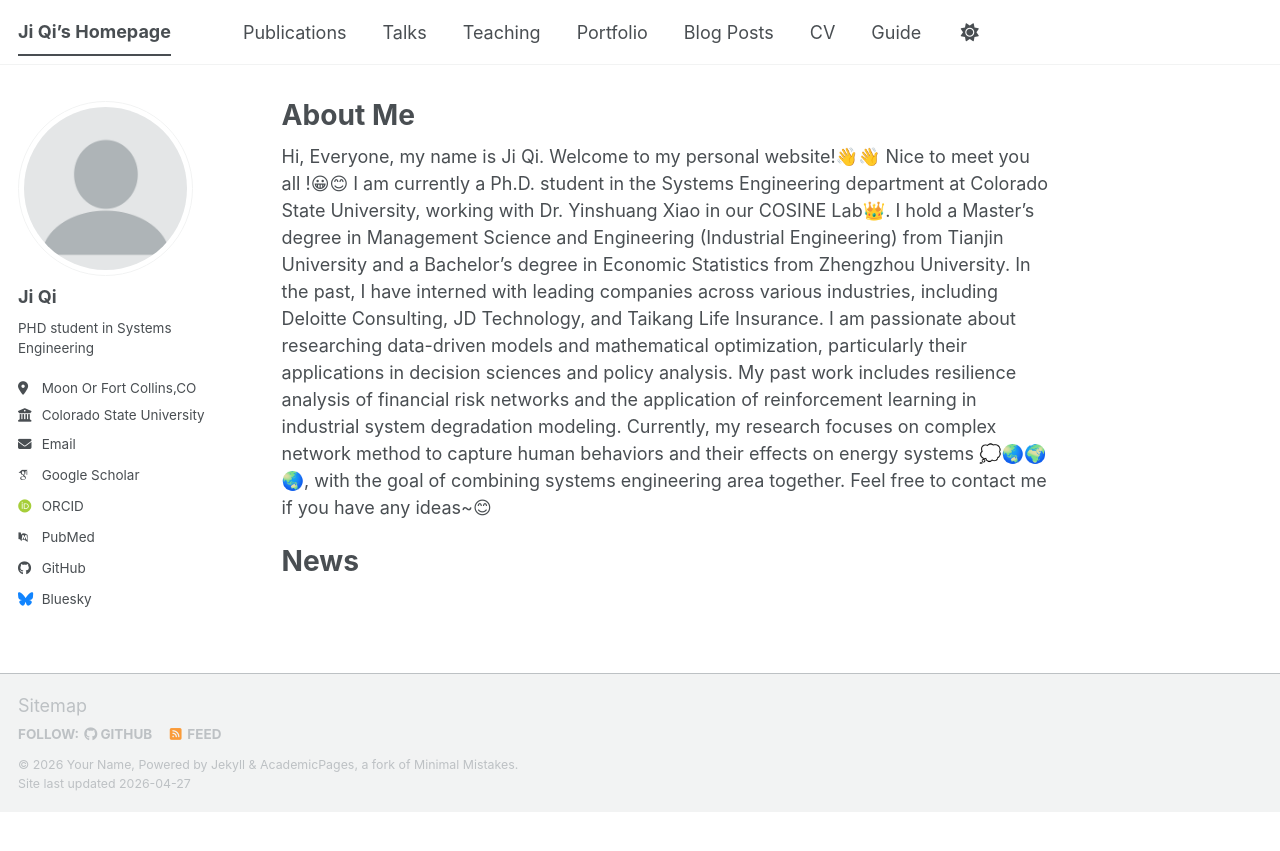
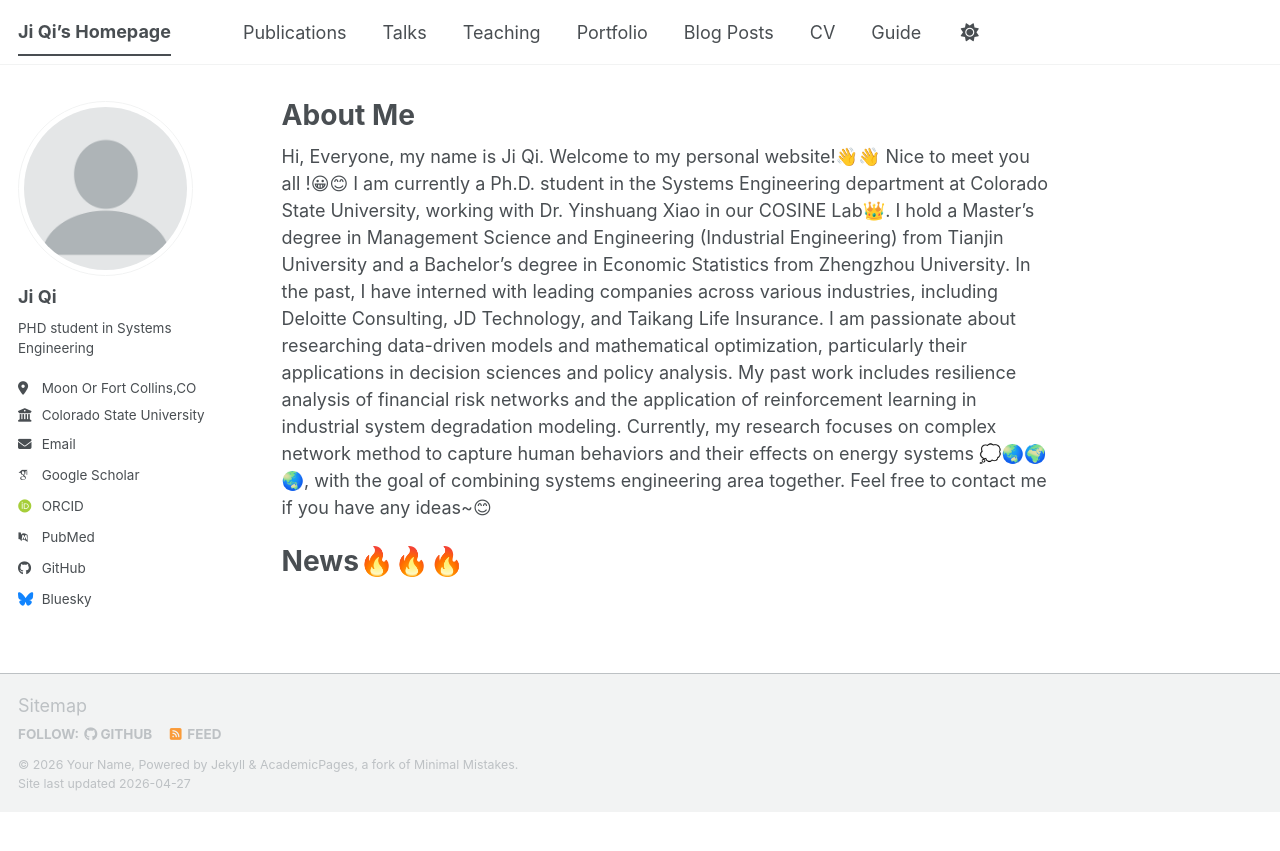
Before and after one commit to Wanxiangzhiji/Wanxiangzhiji.github.io, a Jekyll site: the page built from _pages/about.md, in a window 1280 px wide. Shown: the top 851 px of the page. Built offline with Jekyll 4.4.1, drawn with Linux system fonts in a browser that asks for light colours; some web fonts are replaced; a script bundle is joined from its source files by our own code; library files that are not in the unit come from our copies.

```diff
--- a/_pages/about.md
+++ b/_pages/about.md
@@ -14,5 +14,5 @@ My past work includes resilience analysis of financial risk networks and the app
 Currently, my research focuses on complex network method to capture human behaviors and their effects on energy systems 💭🌏🌍🌏, with the goal of combining systems engineering area together.
 Feel free to contact me if you have any ideas~😊
 
-News
+News🔥🔥🔥
 ======
```
